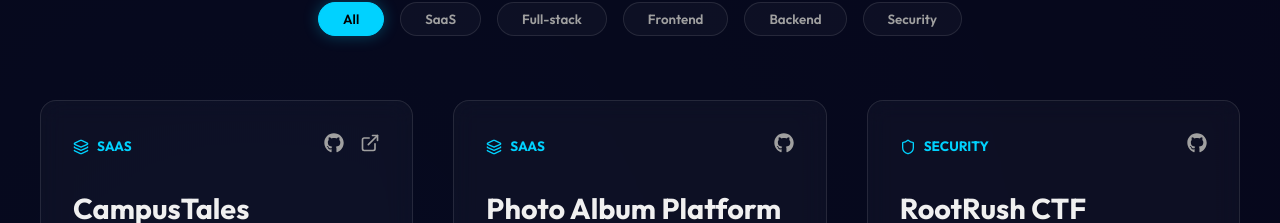
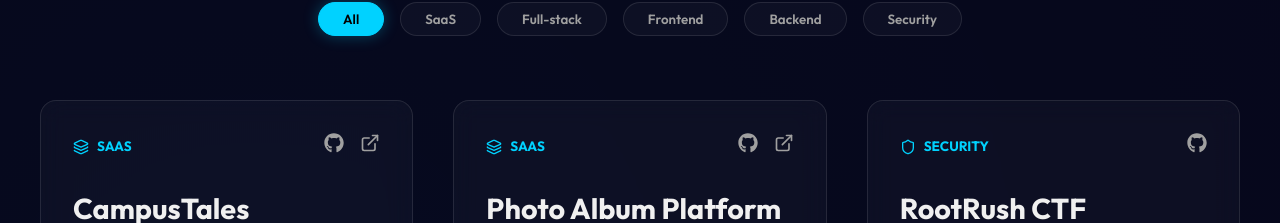
Before and after one commit to Hacker-Maverick/Portfolio2.0, a React (Vite) app: page / in a window 1280 px wide. Shown: the part 1856-2079 px from the top of the page. Built offline with nearby package versions, Linux system fonts and the light colour scheme.

Commit message:
updated links

```diff
--- a/src/data/portfolioData.js
+++ b/src/data/portfolioData.js
@@ -44,7 +44,7 @@ export const portfolioData = {
       tech: ["Node.js", "Express", "MongoDB", "AWS S3", "Razorpay", "Cloudinary", "Passport.js"],
       category: "SaaS",
       links: {
-        live: "#",
+        live: "https://album-frontend-orpin.vercel.app/",
         github: "https://github.com/Hacker-maverick/Album_Backend"
       }
     },
@@ -154,6 +154,7 @@ export const portfolioData = {
       tech: ["React", "Framer Motion", "Lucide Icons", "Vite"],
       category: "Frontend",
       links: {
+        live: "https://portfolio2-0-mocha-delta.vercel.app/",
         github: "https://github.com/Hacker-maverick/Portfolio2.0"
       }
     }
```
